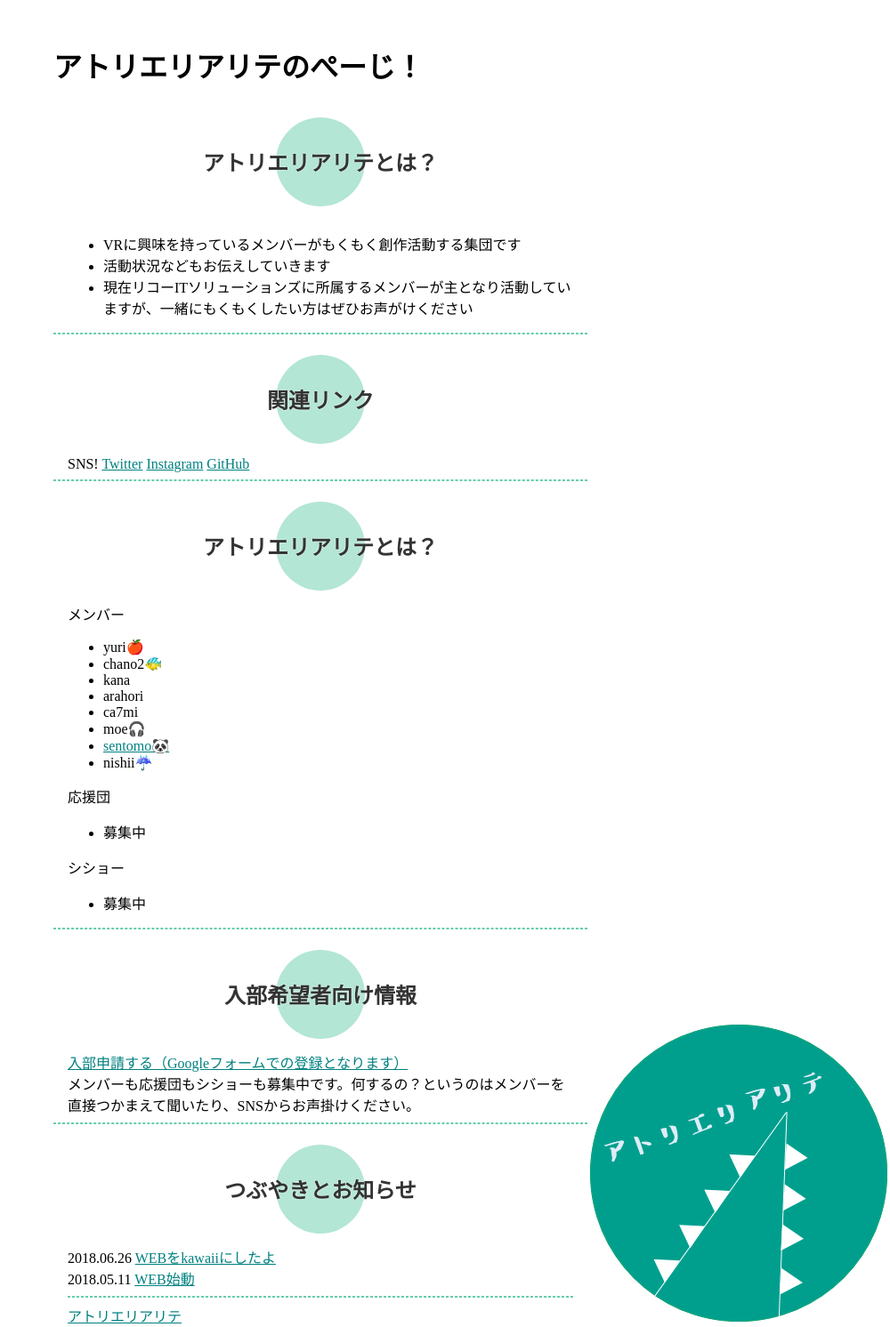
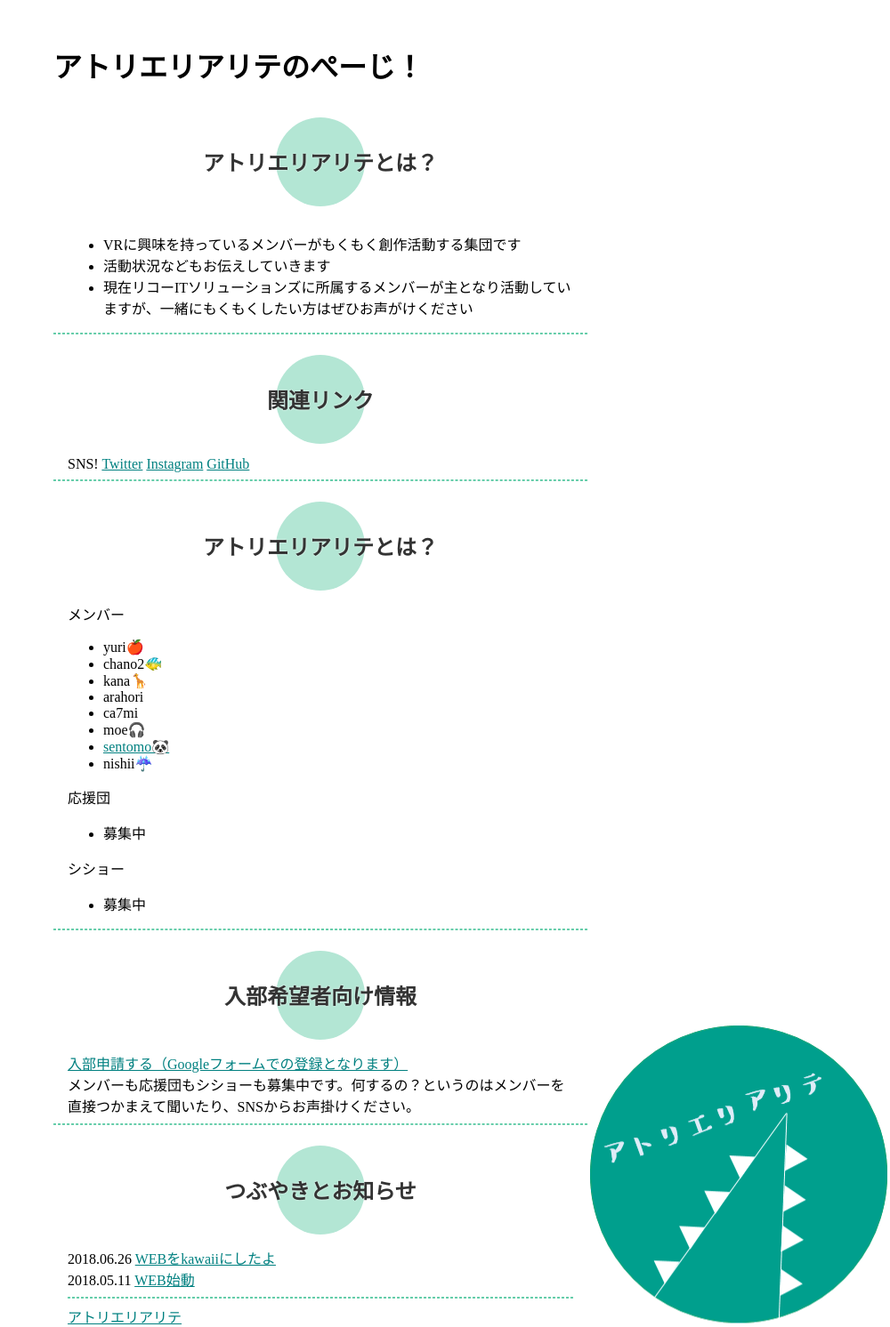
Before and after one commit to atelier-realite/atelier-realite.github.io, a Jekyll site: the page built from index.html, in a window 1280 px wide. Shown: the whole page at 89% size, without its empty margins (280-1280 px from the left). Built offline with Jekyll 4.4.1, drawn with Linux system fonts in a browser that asks for light colours; some web fonts are replaced.

```diff
--- a/index.html
+++ b/index.html
@@ -31,7 +31,7 @@ layout: default
       <ul>
         <li>yuri🍎</li>
         <li>chano2🐠</li>
-        <li>kana</li>
+        <li>kana🦒</li>
         <li>arahori</li>
         <li>ca7mi</li>
         <li>moe🎧</li>
```
